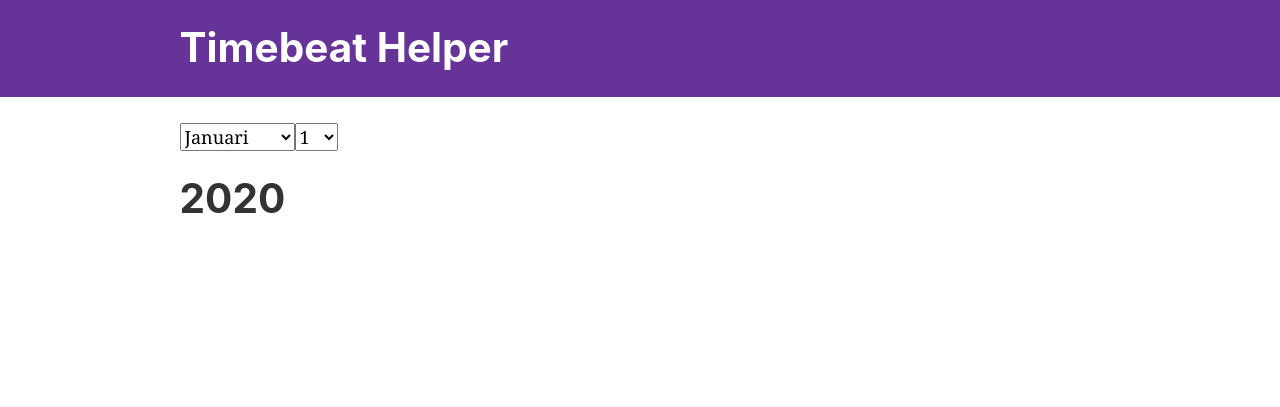
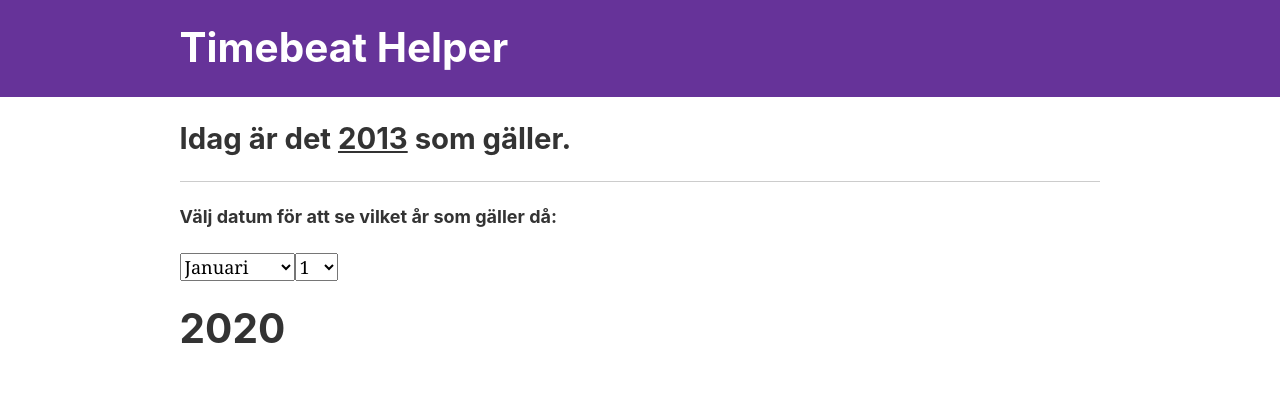
Before and after one commit to Frosslund/Timebeat-Helper, a Gatsby site: page / in a window 1280 px wide. Built offline with nearby package versions, Linux system fonts and the light colour scheme; Gatsby itself is replaced by a stand-in of ours.

Commit message:
added current year

```diff
--- a/src/components/layout.css
+++ b/src/components/layout.css
@@ -67,6 +67,7 @@
 strong {
   font-weight: inherit;
   font-weight: bolder;
+  text-decoration: underline;
 }
 dfn {
   font-style: italic;
--- a/src/components/layout.js
+++ b/src/components/layout.js
@@ -59,6 +59,20 @@
     setCurrYear(curr_year)
   }
 
+  const calc_year = () => {
+    const curr_date = new Date()
+    const start = new Date(2021, 0, 1, 0, 0, 0, 0)
+    const start_year = 2020
+
+    const diff = Math.round(
+      (curr_date.getTime() - start.getTime()) / (1000 * 3600 * 24)
+    )
+
+    const curr_year = start_year - Math.floor(diff / 2)
+
+    return curr_year
+  }
+
   return (
     <>
       <Header siteTitle={"Timebeat Helper"} />
@@ -70,6 +84,11 @@
         }}
       >
         <div>
+          <h2>
+            Idag är det <strong>{calc_year()}</strong> som gäller.
+          </h2>
+          <hr />
+          <h4>Välj datum för att se vilket år som gäller då:</h4>
           <form>
             <select
               name="month"
```
